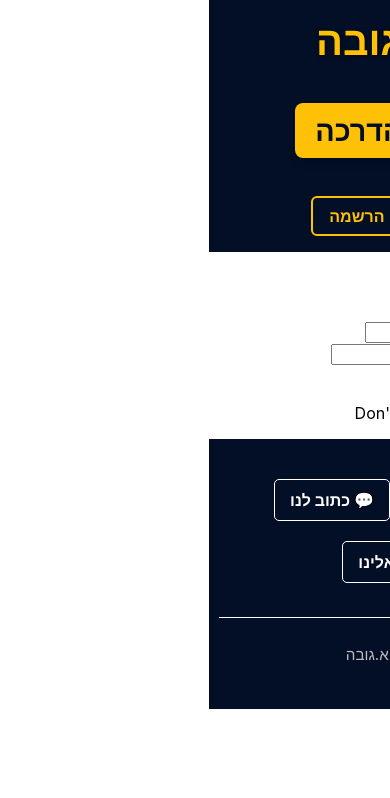
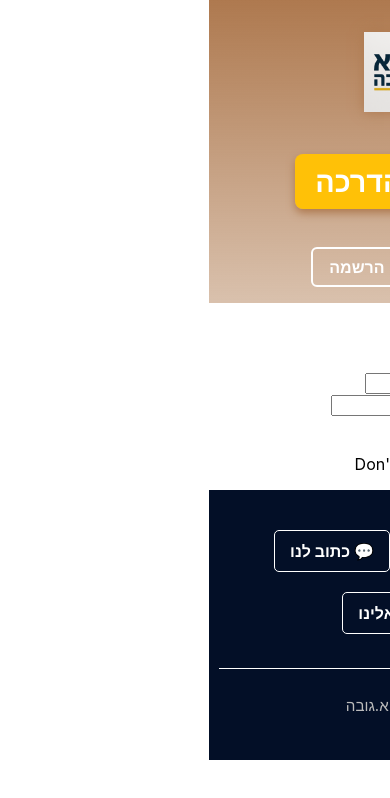
Before and after one commit to ItzhakLevy1/Nir-Scheduler, a React (Create React App) app in the folder nirSchedularReact/: page /login in a window 390 px wide. Shown: the top 798 px of the page. Built offline with nearby package versions, Linux system fonts and the light colour scheme.

Commit message:
Change the Header style and add a logo

```diff
--- a/nirSchedularReact/src/components/Header.css
+++ b/nirSchedularReact/src/components/Header.css
@@ -1,5 +1,8 @@
 .header {
-  background-color: #030f27;
+  background-image: linear-gradient(rgb(174 121 79), rgb(174 121 79 / 0%))
+    /* ,
+    url("../../public/images/wood-texture.jpg") */;
+  background-blend-mode: lighten;
   color: white;
   padding: 1rem;
   direction: rtl;
@@ -12,34 +15,40 @@
   flex-wrap: wrap;
 }
 
-.site-title {
-  font-size: 2rem;
-  font-weight: 900;
-  text-decoration: none;
-  color: #ffc107;
-  text-shadow: 1px 1px 4px rgba(0, 0, 0, 0.6);
+.logo-section {
+  display: flex;
+  align-items: center;
+  gap: 1rem;
+}
+
+.logo-img {
+  width: 80px;
+  height: auto;
+  /* border-radius: 12px; */
+  margin-top: 1em;
+  box-shadow: 0 0 12px rgb(174 121 79);
   transition: transform 0.3s ease;
 }
 
-.site-title:hover {
-  transform: scale(1.05);
+.logo-img:hover {
+  transform: rotate(2deg) scale(1.05);
 }
 
 .order-training {
-  margin-right: 4em;
+  margin-right: 7em;
   padding: 2em;
 }
 
 .order-training a {
   background-color: #ffc107;
-  color: #030f27;
+  color: #ffffff;
   padding: 10px 20px;
   border-radius: 8px;
   font-weight: bold;
   font-size: 1.8rem;
   text-decoration: none;
   border: none;
-  box-shadow: 0 4px 8px rgba(0, 0, 0, 0.2);
+  box-shadow: 0 4px 8px rgb(174 121 79);
   transition: background-color 0.3s ease, transform 0.2s ease;
 }
 
@@ -56,19 +65,17 @@
 }
 
 .auth-links a {
-  /* background-color: white; */
-  color: #ffc107;
+  color: #ffffff;
   padding: 8px 16px;
   border-radius: 6px;
   font-weight: bold;
   text-decoration: none;
-  border: 2px solid #ffc107;
+  border: 2px solid #ffffff;
   transition: all 0.3s ease;
 }
 
 .auth-links a:hover {
-  background-color: #ffc107;
-  color: #030f27;
+  color: rgb(174 121 79);
 }
 
 /* For mobile size screen */
@@ -76,6 +83,19 @@
   .header-content {
     flex-direction: column;
     align-items: center;
+  }
+
+  .header {
+    background-image: linear-gradient(
+        rgb(174 121 79),
+        rgba(174, 122, 79, 0.468)
+      )
+      /* ,
+    url("../../public/images/wood-texture.jpg") */;
+    background-blend-mode: lighten;
+    color: white;
+    padding: 1rem;
+    direction: rtl;
   }
 
   .contact-links {
--- a/nirSchedularReact/src/components/Header.jsx
+++ b/nirSchedularReact/src/components/Header.jsx
@@ -5,9 +5,15 @@ const Header = () => {
   return (
     <header className="header">
       <div className="header-content">
-        <Link to="/" className="site-title">
-          א.א. גובה
-        </Link>
+        <div className="logo-section">
+          <Link to="/">
+            <img
+              src="../images/logo.jpg"
+              alt="A.A. Gova Logo"
+              className="logo-img"
+            />
+          </Link>
+        </div>
 
         <nav className="order-training">
           <Link to="/booking">הזמנת הדרכה</Link>
```
Also changed, not shown: nirSchedularReact/public/images/logo.jpg (added), nirSchedularReact/public/images/wood-texture.jpg (added).
